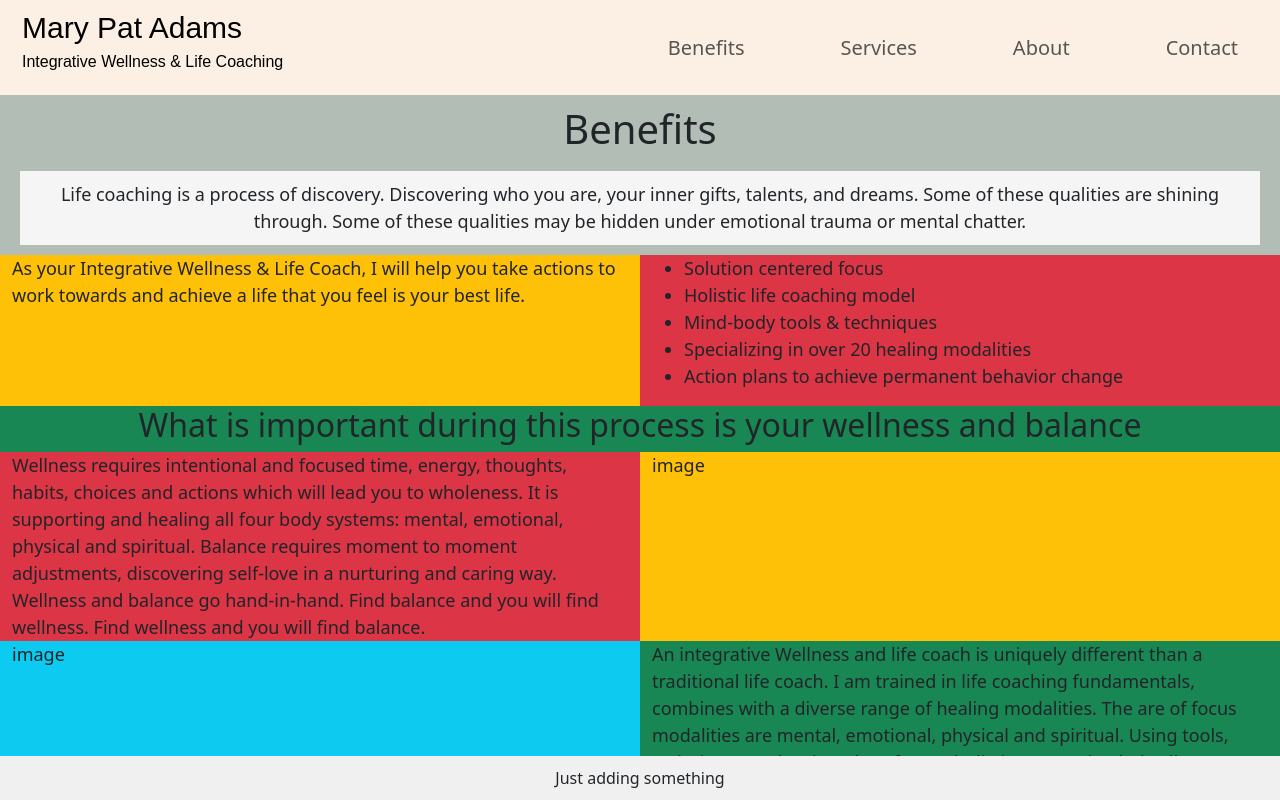
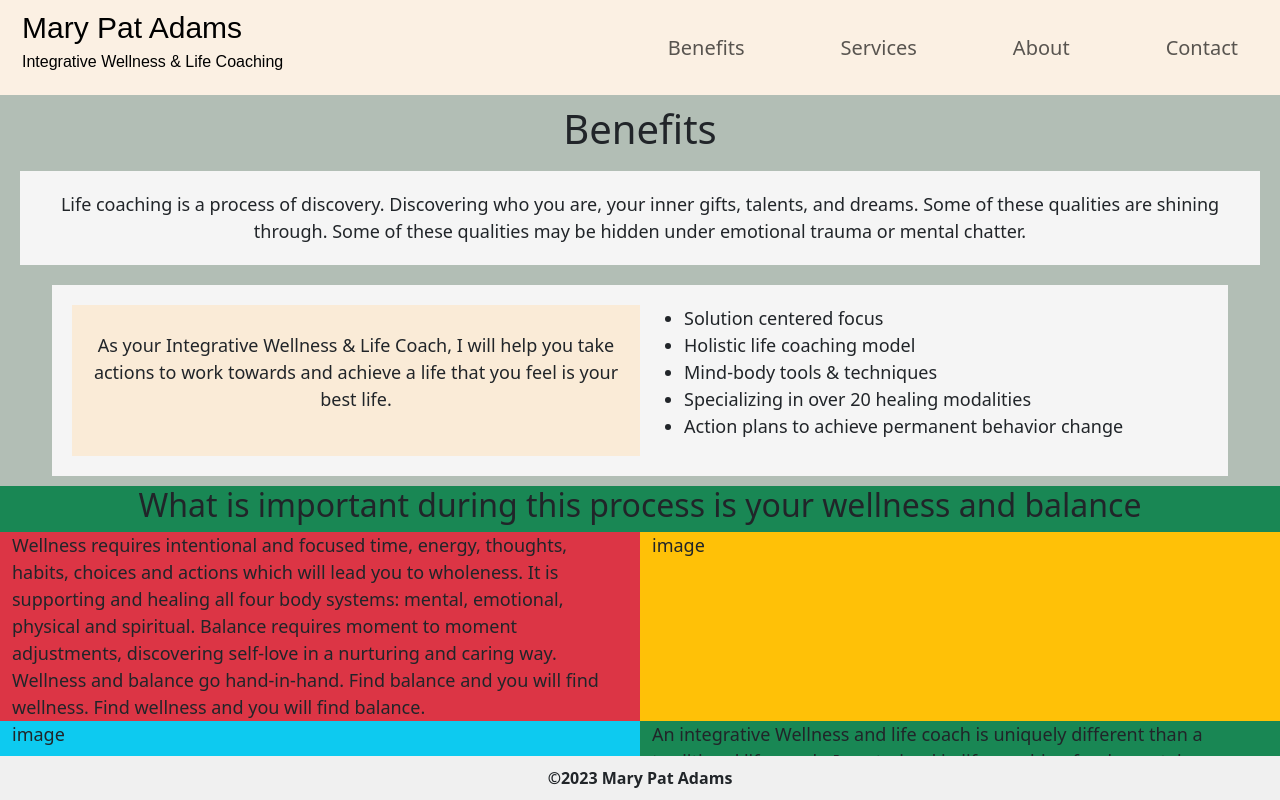
Before and after one commit to sarahkuss/mpa-website, a React (Create React App) app: page /benefits in a window 1280 px wide. Shown: the top 800 px of the page. Built offline with nearby package versions, Linux system fonts and the light colour scheme.

Commit message:
styled quote box on video, added new font, more styling on benefits

```diff
--- a/src/App.css
+++ b/src/App.css
@@ -36,3 +36,13 @@
     transform: rotate(360deg);
   }
 } */
+
+
+@import url('https://fonts.googleapis.com/css2?family=Karla&family=Lora&family=Nunito+Sans:opsz@6..12&family=Raleway:wght@300;500;800&display=swap');
+
+body {
+  /* font-family: 'Karla', sans-serif; */
+/* font-family: 'Lora', serif; */
+/* font-family: 'Nunito Sans', sans-serif; */
+font-family: 'Raleway', sans-serif;
+}
--- a/src/components/Footer.jsx
+++ b/src/components/Footer.jsx
@@ -1,7 +1,8 @@
 import '../styles/footer.css'
 
 export default function Footer () {
+  const currentYear = new Date().getFullYear()
   return(
-    <footer>Just adding something</footer>
+    <footer><strong>&copy;{currentYear} Mary Pat Adams</strong></footer>
   )
 }
--- a/src/pages/Benefits.jsx
+++ b/src/pages/Benefits.jsx
@@ -23,15 +23,15 @@ export default function Benefits() {
             emotional trauma or mental chatter.
           </Col>
         </Row>
-        <Row>
-          <Col className="bg-warning">
+        <Row className="second-row">
+          <Col className="second-col" sm={12} md={6}>
             <p>
               As your Integrative Wellness &amp; Life Coach, I will help you
               take actions to work towards and achieve a life that you feel is
               your best life.
             </p>
           </Col>
-          <Col className="bg-danger">
+          <Col className="third-col">
             <ul>
               <li>Solution centered focus</li>
               <li>Holistic life coaching model</li>
--- a/src/pages/Homepage.jsx
+++ b/src/pages/Homepage.jsx
@@ -30,7 +30,7 @@ export default function Homepage () {
                 step of your life. <br />
                 Tiptoe if you must, but <br />
                 </p>
-              <button onClick={navigateToBenefits} className="step-button">Take a step</button>
+              <button onClick={navigateToBenefits} className="step-button"><u>Take a Step</u></button>
             </div>
           </Col>
         </Row>
--- a/src/styles/benefits.css
+++ b/src/styles/benefits.css
@@ -16,7 +16,20 @@
 .first-row-col {
   margin: 10px 20px 10px 20px;
   background-color: whitesmoke;
-  padding: 10px 20px 10px 20px;
+  padding: 20px;
+}
+
+.second-row {
+  background-color: whitesmoke;
+  margin: 10px 40px 10px 40px !important;
+  padding: 20px;
+}
+
+.second-col {
+  text-align: center;
+  display: flex;
+  align-items: center;
+  background-color: antiquewhite;
 }
 
 .focus-areas {
--- a/src/styles/homepage.css
+++ b/src/styles/homepage.css
@@ -1,3 +1,5 @@
+@import url('https://fonts.googleapis.com/css2?family=Pacifico&family=Sacramento&display=swap');
+
 .video-container {
   position: absolute;
   top: 0;
@@ -16,7 +18,7 @@
 }
 
 .video-content {
-  background-color: rgba(250, 247, 251, 0.356);
+  background-color: rgba(189, 175, 143, 0.607);
   /* margin-top: 20%; */
   /* margin-top: 40px; */
   /* margin-right: 0px; */
@@ -27,12 +29,15 @@
   left: 5%;
   top: 30%;
   border-radius: 6px;
-  transition: border-radius 0.5s cubic-bezier(0.175, 0.885, 0.32, 1.275);
+  /* transition: border-radius 0.5s cubic-bezier(0.175, 0.885, 0.32, 1.275);
   box-shadow: inset 0 -3em 3em rgba(0,0,0,0.1),
              0 0  0 3px rgb(190, 190, 190),
-             0.3em 0.3em 1em rgba(0,0,0,0.3);
-  font-size: 25px;
-  font-weight: 700;
+             0.3em 0.3em 1em rgba(0,0,0,0.3); */
+  font-size: 28px;
+  font-weight: 500;
+  color: whitesmoke;
+  text-align: center;
+  line-height: 1.5;
 }
 
 @media (max-width: 767px) {
@@ -44,11 +49,20 @@
 .step-button {
   background-color: transparent;
   /* border: none; */
-  padding: 0px 5px 0px 5px;
+  padding: 0px 10px 3px 10px;
+  margin-top: 10px;
   font-size: 40px;
-  box-shadow: inset 0 -3em 3em rgba(0,0,0,0.1),
+  /* border: 2px; */
+  /* box-shadow: inset 0 -3em 3em rgba(0,0,0,0.1),
              0 0  0 3px rgb(190, 190, 190),
-             0.3em 0.3em 1em rgba(0,0,0,0.3);
+             0.3em 0.3em 1em rgba(0,0,0,0.3); */
+  border-radius: 10px;
+  border-color: whitesmoke;
+  /* font-family: 'Pacifico', cursive; */
+  font-family: 'Sacramento', cursive;
+  font-weight: 600;
+  font-size: 60px;
+  color: whitesmoke;
 }
 
 .video-content p{
```
